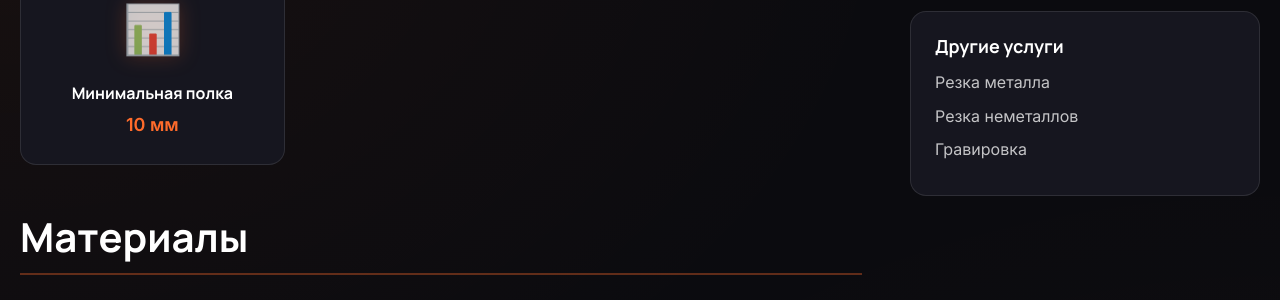
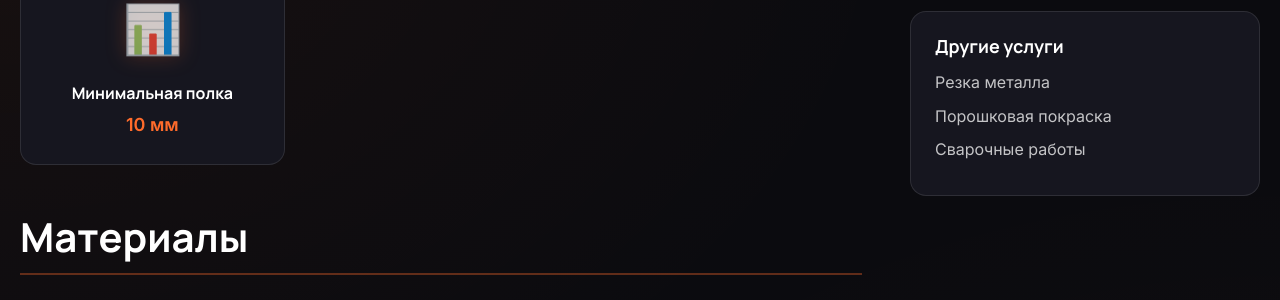
Before and after one commit to kaylas000/lazer-rezka, a Jekyll site: the page built from pages/services/bending.html, in a window 1280 px wide and 900 px high, scrolled down 711 px. Shown: the part 296-596 px from the top of the window. Built offline with Jekyll 4.4.1, drawn with Linux system fonts in a browser that asks for light colours.

Commit message:
Update service pages with new services links

```diff
--- a/pages/services/bending.html
+++ b/pages/services/bending.html
@@ -124,8 +124,8 @@
           <h3>Другие услуги</h3>
           <ul class="sidebar-links">
             <li><a href="/services/metal/">Резка металла</a></li>
-            <li><a href="/services/nonmetal/">Резка неметаллов</a></li>
-            <li><a href="/services/engraving/">Гравировка</a></li>
+            <li><a href="/services/powder-coating/">Порошковая покраска</a></li>
+            <li><a href="/services/welding/">Сварочные работы</a></li>
           </ul>
         </div>
       </aside>
--- a/pages/services/metal.html
+++ b/pages/services/metal.html
@@ -196,9 +196,9 @@
         <div class="sidebar-card">
           <h3>Другие услуги</h3>
           <ul class="sidebar-links">
-            <li><a href="/services/nonmetal/">Резка неметаллов</a></li>
-            <li><a href="/services/engraving/">Гравировка</a></li>
             <li><a href="/services/bending/">Гибка металла</a></li>
+            <li><a href="/services/powder-coating/">Порошковая покраска</a></li>
+            <li><a href="/services/sandblasting/">Пескоструйная обработка</a></li>
           </ul>
         </div>
       </aside>
```
